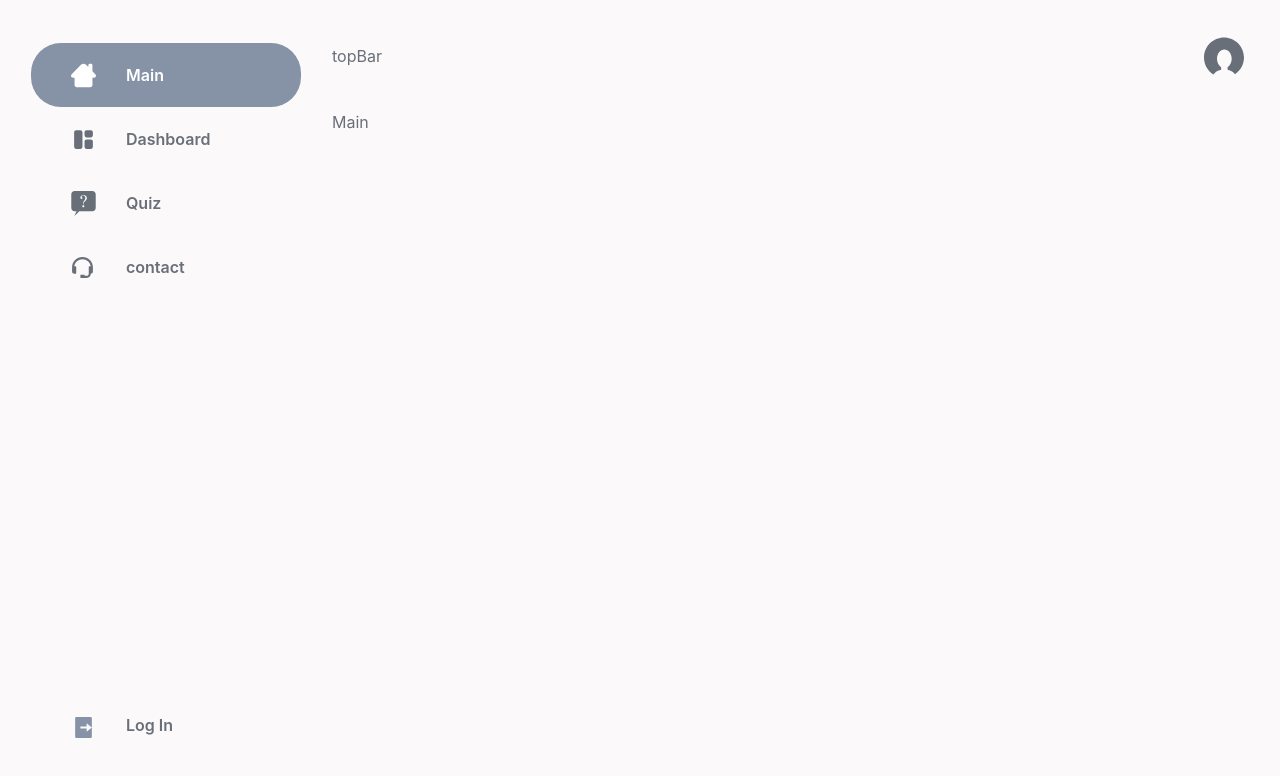
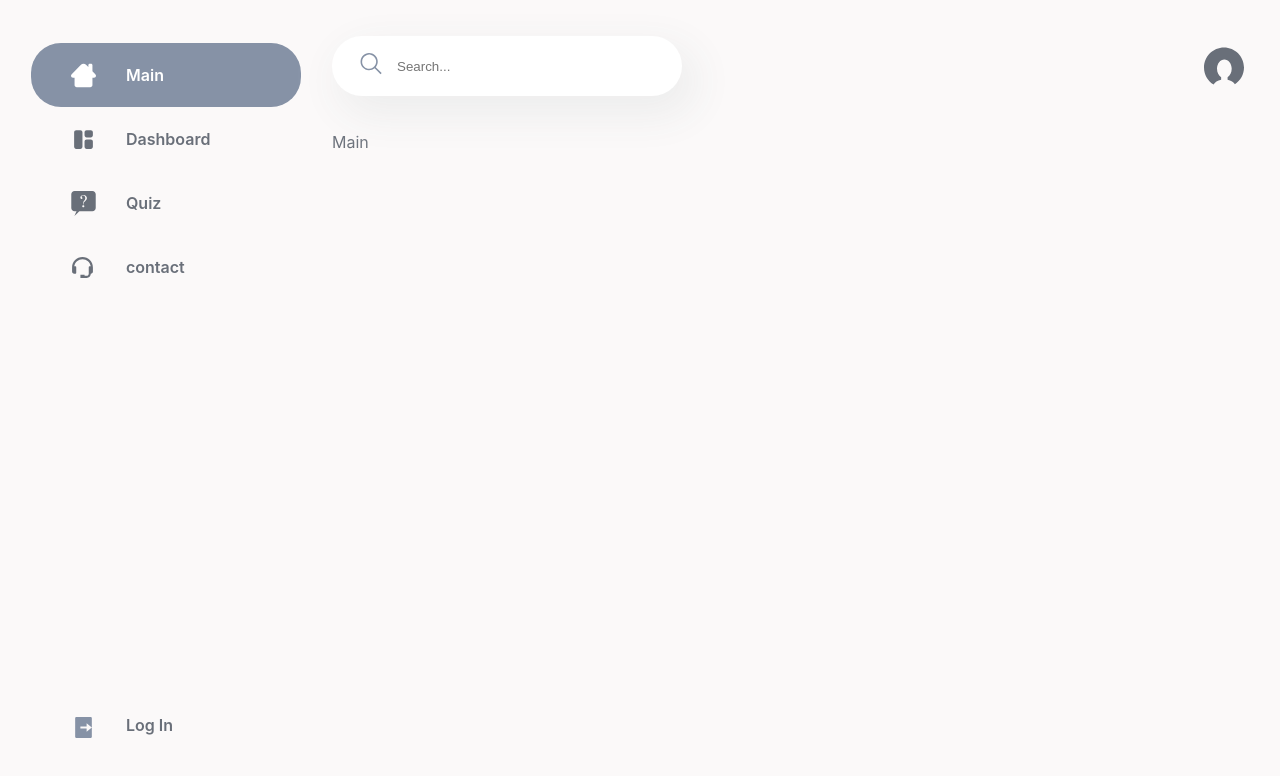
Before and after one commit to Desp0o/movie-quiz, a React (Vite) app: page /pages/Login in a window 1280 px wide. Shown: the top 776 px of the page. Built offline with nearby package versions, Linux system fonts and the light colour scheme.

Commit message:
create search input

```diff
--- a/src/assets/SVGS.tsx
+++ b/src/assets/SVGS.tsx
@@ -158,3 +158,7 @@ export const avatarSVG = <svg height="40px" width="40px" version="1.1" id="Capa_
 		C0,87.11,74.95,12.16,167.072,12.16s167.072,74.95,167.072,167.072C334.145,237.762,303.875,289.316,258.192,319.168z"/>
 </g>
 </svg>
+
+export const searchSVG = <svg width="25" height="25" viewBox="0 0 25 25" fill="none" xmlns="http://www.w3.org/2000/svg">
+<path d="M22.6564 21.5516L16.7564 15.6516C18.1742 13.9495 18.8812 11.7663 18.7303 9.55617C18.5795 7.34607 17.5823 5.27921 15.9464 3.78556C14.3104 2.29191 12.1616 1.48646 9.94695 1.53678C7.73227 1.58711 5.62226 2.48932 4.05584 4.05573C2.48942 5.62215 1.58721 7.73217 1.53689 9.94684C1.48657 12.1615 2.29201 14.3103 3.78566 15.9463C5.27932 17.5822 7.34618 18.5793 9.55628 18.7302C11.7664 18.8811 13.9496 18.1741 15.6517 16.7562L21.5517 22.6562L22.6564 21.5516ZM3.12511 10.1562C3.12511 8.7656 3.53748 7.40618 4.31009 6.2499C5.08269 5.09361 6.18082 4.1924 7.46561 3.66022C8.75041 3.12804 10.1642 2.9888 11.5281 3.2601C12.892 3.5314 14.1449 4.20107 15.1282 5.1844C16.1115 6.16774 16.7812 7.42059 17.0525 8.78452C17.3238 10.1484 17.1846 11.5622 16.6524 12.847C16.1202 14.1318 15.219 15.2299 14.0627 16.0025C12.9064 16.7751 11.547 17.1875 10.1564 17.1875C8.29219 17.1854 6.50496 16.444 5.18679 15.1258C3.86863 13.8076 3.12717 12.0204 3.12511 10.1562Z" fill="#8692A6"/>
+</svg>
--- /dev/null
+++ b/src/components/topBar/SearchComp.tsx
@@ -0,0 +1,21 @@
+import { useState } from "react";
+import { searchSVG } from "../../assets/SVGS";
+
+const SearchComp = () => {
+  const [searchValue, setSearchValue] = useState("");
+
+  return (
+    <div className="search_parent">
+        <span className="search_icon">{searchSVG}</span>
+      <input
+        type="text"
+        className="search_input"
+        value={searchValue}
+        placeholder="Search..."
+        onChange={(e) => setSearchValue(e.target.value)}
+      />
+    </div>
+  );
+};
+
+export default SearchComp;
--- a/src/components/topBar/topBar.tsx
+++ b/src/components/topBar/topBar.tsx
@@ -1,10 +1,11 @@
 import AvatarComponent from "./AvatarComponent"
+import SearchComp from "./SearchComp"
 import "./topbar.css"
 
 const TopBar = () => {
   return (
     <div className='top_bar'>
-        topBar
+    <SearchComp />
     <AvatarComponent />
     </div>
   )
--- a/src/components/topBar/topbar.css
+++ b/src/components/topBar/topbar.css
@@ -1,4 +1,4 @@
-.top_bar{
+.top_bar {
   width: 100%;
   padding: 36px 36px 36px 0px;
 
@@ -7,9 +7,37 @@
   justify-content: space-between;
 }
 
-.avatar_component{
+.avatar_component {
   display: flex;
   align-items: center;
   gap: 15px;
   cursor: pointer;
 }
+
+.search_parent {
+  position: relative;
+}
+
+.search_input {
+  width: 350px;
+  height: 60px;
+  border-radius: 30px;
+  background-color: var(--bg-secondary);
+
+  display: flex;
+  align-items: center;
+  justify-content: flex-start;
+
+  padding-left: 65px;
+
+  -webkit-box-shadow: 10px 15px 40px 5px #ededed;
+  -moz-box-shadow: 10px 15px 40px 5px #ededed;
+  box-shadow: 10px 15px 40px 5px #ededed;
+}
+
+.search_icon {
+  position: absolute;
+  left: 27px;
+  top: 50%;
+  transform: translateY(-50%);
+}
```
Also changed, not shown: src/assets/carbon_search.svg (added). Lines whose indentation alone changed are shown as unchanged.
